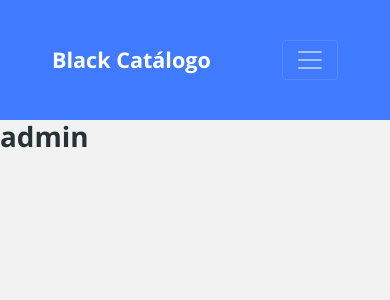
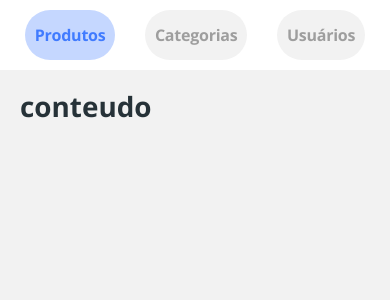
Before and after one commit to evertonlsds/projeto_catalogo_reactjs, a React (Create React App) app: page /admin in a window 390 px wide. Shown: the top 300 px of the page. Built offline with nearby package versions, Linux system fonts and the light colour scheme.

Commit message:
criada navbar no admin layout mobile

```diff
--- /dev/null
+++ b/src/pages/Admin/Navbar/index.tsx
@@ -0,0 +1,19 @@
+import './styles.css';
+
+export default function Navbar() {
+  return (
+    <nav className="admin-nav-container">
+      <ul>
+        <li>
+          <a href="link" className='admin-nav-item active'>Produtos</a>
+        </li>
+        <li>
+          <a href="link" className='admin-nav-item'>Categorias</a>
+        </li>
+        <li>
+          <a href="link" className='admin-nav-item'>Usuários</a>
+        </li>
+      </ul>
+    </nav>
+  );
+}
--- /dev/null
+++ b/src/pages/Admin/Navbar/styles.css
@@ -0,0 +1,34 @@
+ul{
+    display: flex;
+    justify-content: space-around;
+    list-style-type: none;
+    margin: 0;
+    padding: 0;
+
+}
+
+
+.admin-nav-container{
+ padding: 10px;
+ background-color: #fff;
+}
+
+.admin-nav-item{
+    display: flex;
+    justify-content: center;
+    align-items: center;
+    height: 50px;
+    background-color:#f2f2f2 ;
+    border-radius: 100px;
+    padding: 0 10px;
+    font-size: 16px;
+    font-weight: bold;
+    letter-spacing: -0.015em;
+    color:#9E9E9E; ;
+
+
+}
+.admin-nav-item.active{
+    background: rgba(64, 123, 255, 0.3);
+    color: #407BFF;
+}
--- a/src/pages/Admin/index.tsx
+++ b/src/pages/Admin/index.tsx
@@ -1,12 +1,13 @@
-import Navbar from 'components/Navbar';
+import Navbar from './Navbar';
+import "./styles.css"
 
 export default function Admin() {
   return (
-    <>
-      <Navbar />
-      <div>
-        <h1>admin</h1>
+    <div className="admin-container">
+      <Navbar/>
+      <div className="admin-content">
+        <h1>conteudo</h1>
       </div>
-    </>
+    </div>
   );
 }
--- /dev/null
+++ b/src/pages/Admin/styles.css
@@ -0,0 +1,17 @@
+.admin-container {
+  display: flex;
+  flex-direction: column;
+}
+
+.admin-content {
+  padding: 20px;
+}
+
+@media (min-width: 1200px) {
+  .admin-container {
+    flex-direction: row;
+  }
+  .admin-content {
+    flex: row;
+  }
+}
```
Also changed, not shown: src/pages/Admin/sttyles.css (deleted).
